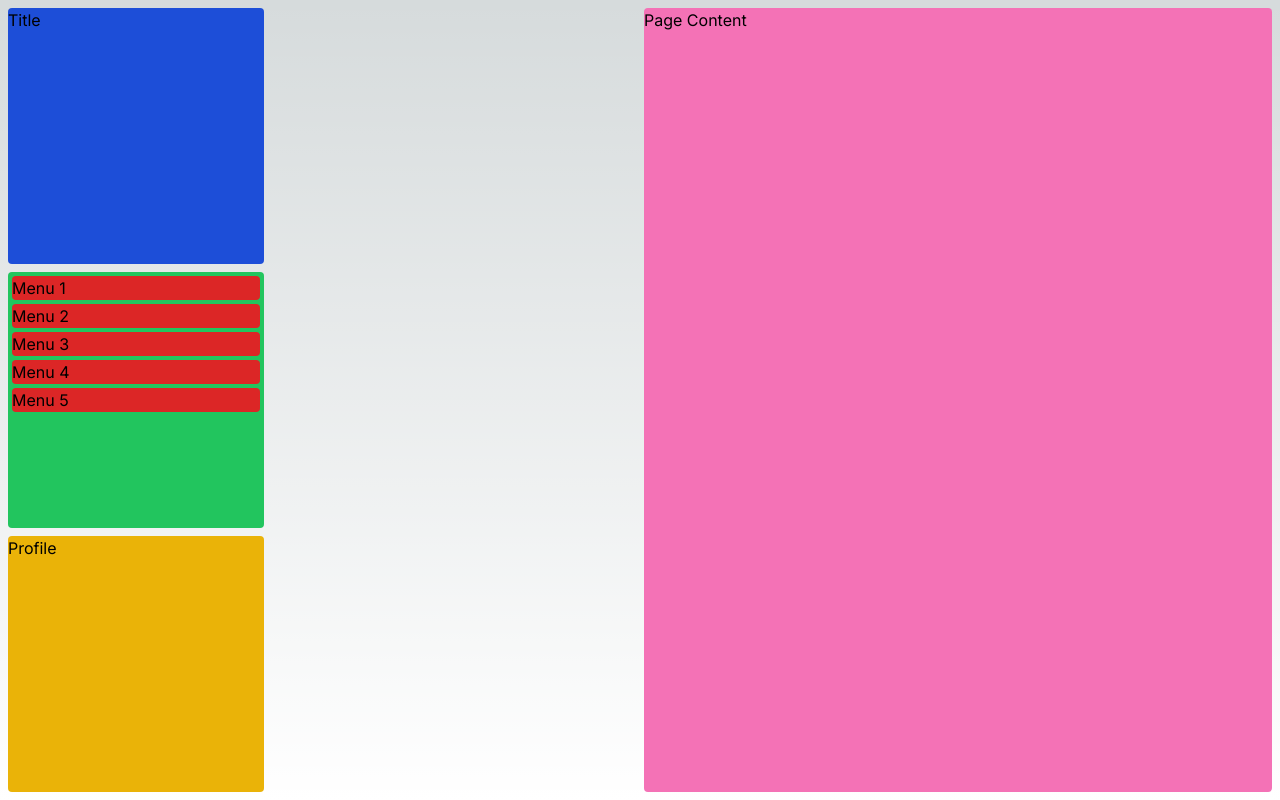
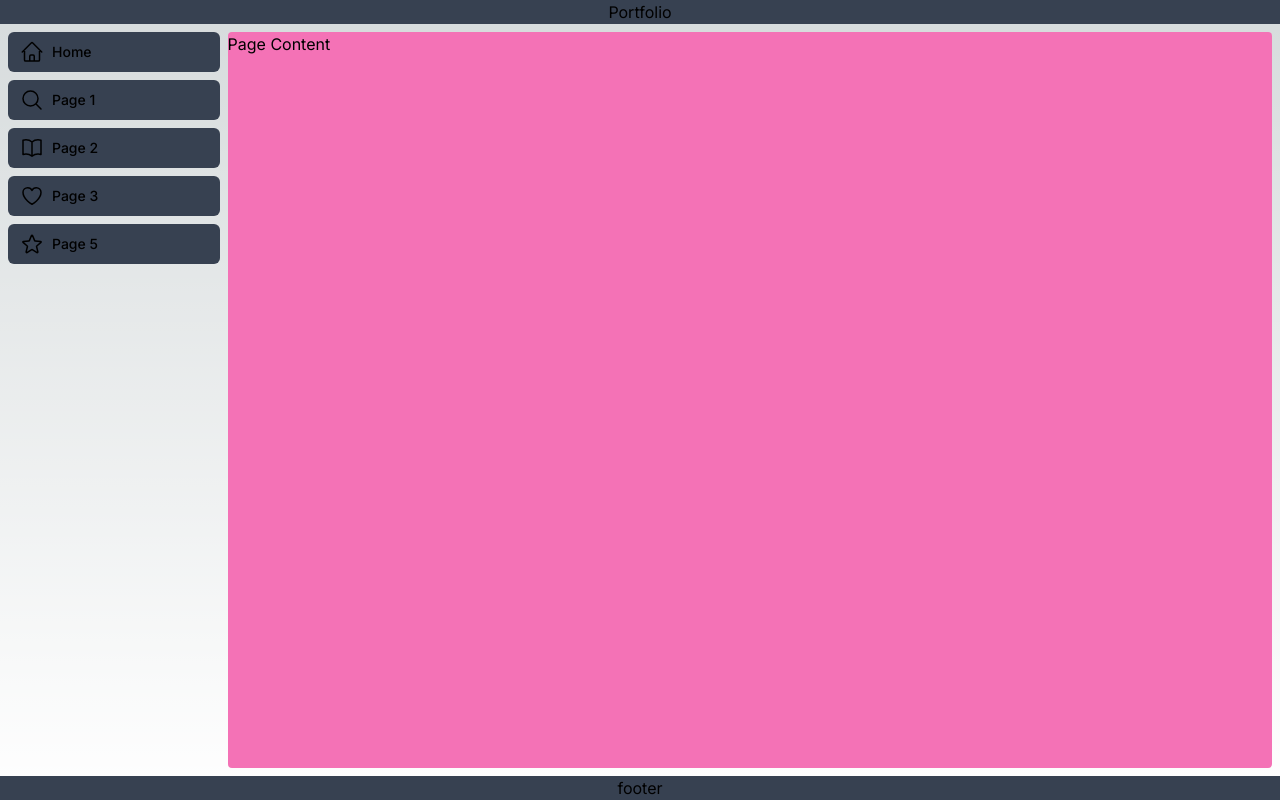
Before and after one commit to SamsterZero/nextdashboard, a Next.js app: page /NextDashboard in a window 1280 px wide. Built offline with nearby package versions, Linux system fonts and the light colour scheme.

Commit message:
Desktop layout acheived

```diff
--- a/package.json
+++ b/package.json
@@ -9,6 +9,7 @@
     "lint": "next lint"
   },
   "dependencies": {
+    "@heroicons/react": "^2.1.1",
     "next": "14.0.4",
     "react": "^18",
     "react-dom": "^18"
--- a/src/app/NextDashboard/layout.tsx
+++ b/src/app/NextDashboard/layout.tsx
@@ -2,7 +2,6 @@ import { Metadata } from "next";
 import React from "react";
 import NavMenu from "../ui/NavMenu";
 import Title from "../ui/Title";
-import Profile from "../ui/Profile";
 
 export const metadata: Metadata = {
     title: {
@@ -15,20 +14,22 @@ export const metadata: Metadata = {
 export default function Layout({ children }: { children: React.ReactNode }) {
     return (
         // <div className ="flex h-screen f1 ex-col md:flex-row md:overlflow-hidden">
-        <div className="h-screen grid grid-cols-2 grid-rows-3 md:grid-cols-2 gap-2 p-2">
+        <div className="h-screen flex flex-col">
             {/* <div className="bg-blue-700 border w-full md:w-64"> */}
-            <div className="bg-blue-700 rounded md:w-64 order-1 col-span-1 md:col-auto">
+            <header className="w-full h-fit">
                 <Title />
+            </header>
+            <div className="h-full flex flex-col md:flex-row gap-2 p-2">
+                <div className="h-full md:w-64 order-2 md:order-1">
+                    <NavMenu />
+                </div>
+                <div className="bg-pink-400 rounded h-full w-full order-1 md:order-2 overflow-y-auto">
+                    {children}
+                </div>
             </div>
-            <div className="bg-green-500 rounded md:w-64 order-4 md:order-3 col-span-2 md:col-auto">
-                <NavMenu />
-            </div>
-            <div className="bg-yellow-500 rounded md:w-64 order-2 md:order-4 col-span-1 md:col-auto">
-                <Profile />
-            </div>
-            <div className="bg-pink-400 rounded order-3 md:order-2 md:row-span-3 col-span-2 md:col-span-1">
-                {children}
-            </div>
+            <footer className="bg-gray-700 w-full h-fit text-center ">
+                footer
+            </footer>
         </div>
     )
 }
--- /dev/null
+++ b/src/app/ui/NavLinks.tsx
@@ -0,0 +1,34 @@
+'use client'
+
+import {  } from '@heroicons/react/16/solid'
+import { BookOpenIcon, HomeIcon, HeartIcon, StarIcon, MagnifyingGlassIcon } from '@heroicons/react/24/outline'
+import Link from 'next/link'
+import { usePathname } from 'next/navigation'
+
+const links = [
+    { name: 'Home', href: '/NextDashboard', icon: HomeIcon },
+    { name: 'Page 1', href: '', icon: MagnifyingGlassIcon },
+    { name: 'Page 2', href: '', icon: BookOpenIcon },
+    { name: 'Page 3', href: '', icon: HeartIcon },
+    { name: 'Page 5', href: '', icon: StarIcon },
+]
+
+export default function NavLinks() {
+    const pathname = usePathname()
+    return (
+        <>
+            {links.map(link => {
+                const LinkIcon = link.icon
+                return (
+                    <Link
+                        key='link.name'
+                        href={link.href}
+                        className='flex flex-col md:flex-row items-center justify-center gap-2 rounded-md bg-gray-700 p-3 text-sm font-medium hover:bg-red-100 hover:text-blue-950 md:justify-start md:p-2 md:px-3'>
+                        <LinkIcon className='w-6' />
+                        <p className='md:block'>{link.name}</p>
+                    </Link>
+                )
+            })}
+        </>
+    )
+}
--- a/src/app/ui/NavMenu.tsx
+++ b/src/app/ui/NavMenu.tsx
@@ -1,11 +1,10 @@
-export default function NavMenu(){
+import Link from "next/link";
+import NavLinks from "./NavLinks";
+
+export default function NavMenu() {
     return (
-        <ul className="grid overflow-auto gap-1 grid-flow-col md:grid-flow-row p-1">
-            <li className="bg-red-600 rounded">Menu 1</li>
-            <li className="bg-red-600 rounded">Menu 2</li>
-            <li className="bg-red-600 rounded">Menu 3</li>
-            <li className="bg-red-600 rounded">Menu 4</li>
-            <li className="bg-red-600 rounded">Menu 5</li>
+        <ul className="grid overflow-auto gap-2 grid-flow-col md:grid-flow-row">
+            <NavLinks />
         </ul>
     )
 }
--- a/src/app/ui/Title.tsx
+++ b/src/app/ui/Title.tsx
@@ -1,5 +1,5 @@
 export default function Title(){
     return(
-        <div>Title</div>
+        <div className='w-full text-center bg-gray-700'>Portfolio</div>
     );
 }
```
Also changed, not shown: 1 other file (tests, documents, lock files or other folders).
